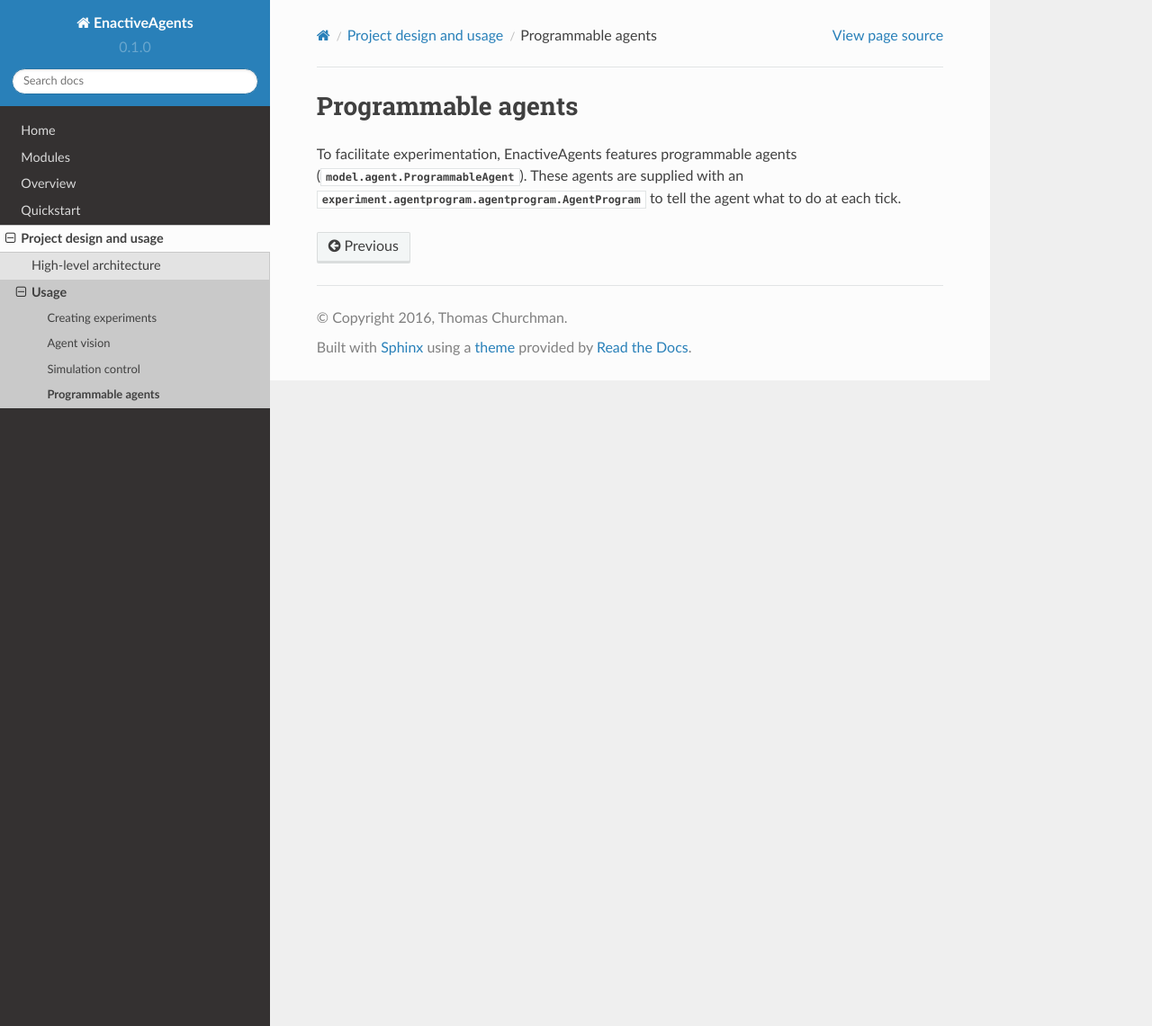
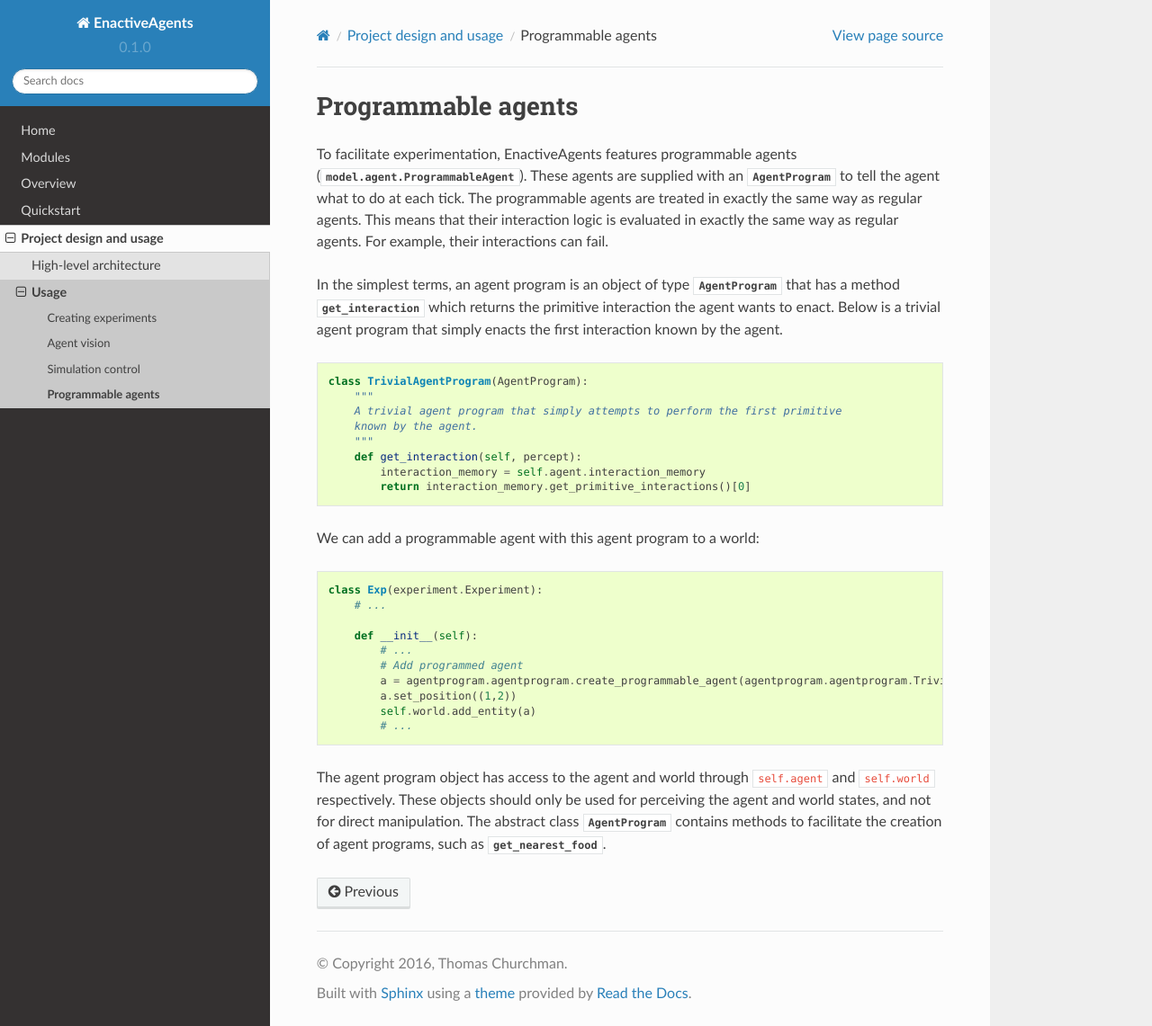
Before and after one commit to Beskhue/enactive-agents, a Sphinx documentation site: the page built from docs/usage.programmable.rst, in a window 1280 px wide and 1141 px high. Shown: the whole window at 90% size. Built offline with Sphinx 7.4.7 and the Read the Docs theme 2.0.0, drawn with Linux system fonts in a browser that asks for light colours; pages that are not in the unit, such as notebooks, are missing from menus.

Commit message:
Expand programmable agent documentation.

```diff
--- a/docs/usage.programmable.rst
+++ b/docs/usage.programmable.rst
@@ -2,4 +2,40 @@
 Programmable agents
 ===================
 To facilitate experimentation, EnactiveAgents features programmable agents (:class:`model.agent.ProgrammableAgent`).
-These agents are supplied with an :class:`experiment.agentprogram.agentprogram.AgentProgram` to tell the agent what to do at each tick.
+These agents are supplied with an :class:`AgentProgram <experiment.agentprogram.agentprogram.AgentProgram>` to tell the agent what to do at each tick.
+The programmable agents are treated in exactly the same way as regular agents.
+This means that their interaction logic is evaluated in exactly the same way as regular agents.
+For example, their interactions can fail.
+
+In the simplest terms, an agent program is an object of type :class:`AgentProgram <experiment.agentprogram.agentprogram.AgentProgram>` that has a method :meth:`get_interaction <experiment.agentprogram.agentprogram.AgentProgram.get_interaction>` which returns the primitive interaction the agent wants to enact.
+Below is a trivial agent program that simply enacts the first interaction known by the agent.
+
+::
+
+    class TrivialAgentProgram(AgentProgram):
+        """
+        A trivial agent program that simply attempts to perform the first primitive
+        known by the agent.
+        """
+        def get_interaction(self, percept):
+            interaction_memory = self.agent.interaction_memory
+            return interaction_memory.get_primitive_interactions()[0]
+
+We can add a programmable agent with this agent program to a world:
+
+::
+
+    class Exp(experiment.Experiment):
+        # ...
+
+        def __init__(self):
+            # ...
+            # Add programmed agent
+            a = agentprogram.agentprogram.create_programmable_agent(agentprogram.agentprogram.TrivialAgentProgram, self.world)
+            a.set_position((1,2))
+            self.world.add_entity(a)
+            # ...
+
+The agent program object has access to the agent and world through ``self.agent`` and ``self.world`` respectively.
+These objects should only be used for perceiving the agent and world states, and not for direct manipulation.
+The abstract class :class:`AgentProgram <experiment.agentprogram.agentprogram.AgentProgram>` contains methods to facilitate the creation of agent programs, such as :meth:`get_nearest_food <experiment.agentprogram.agentprogram.AgentProgram.get_nearest_food>`.
```
